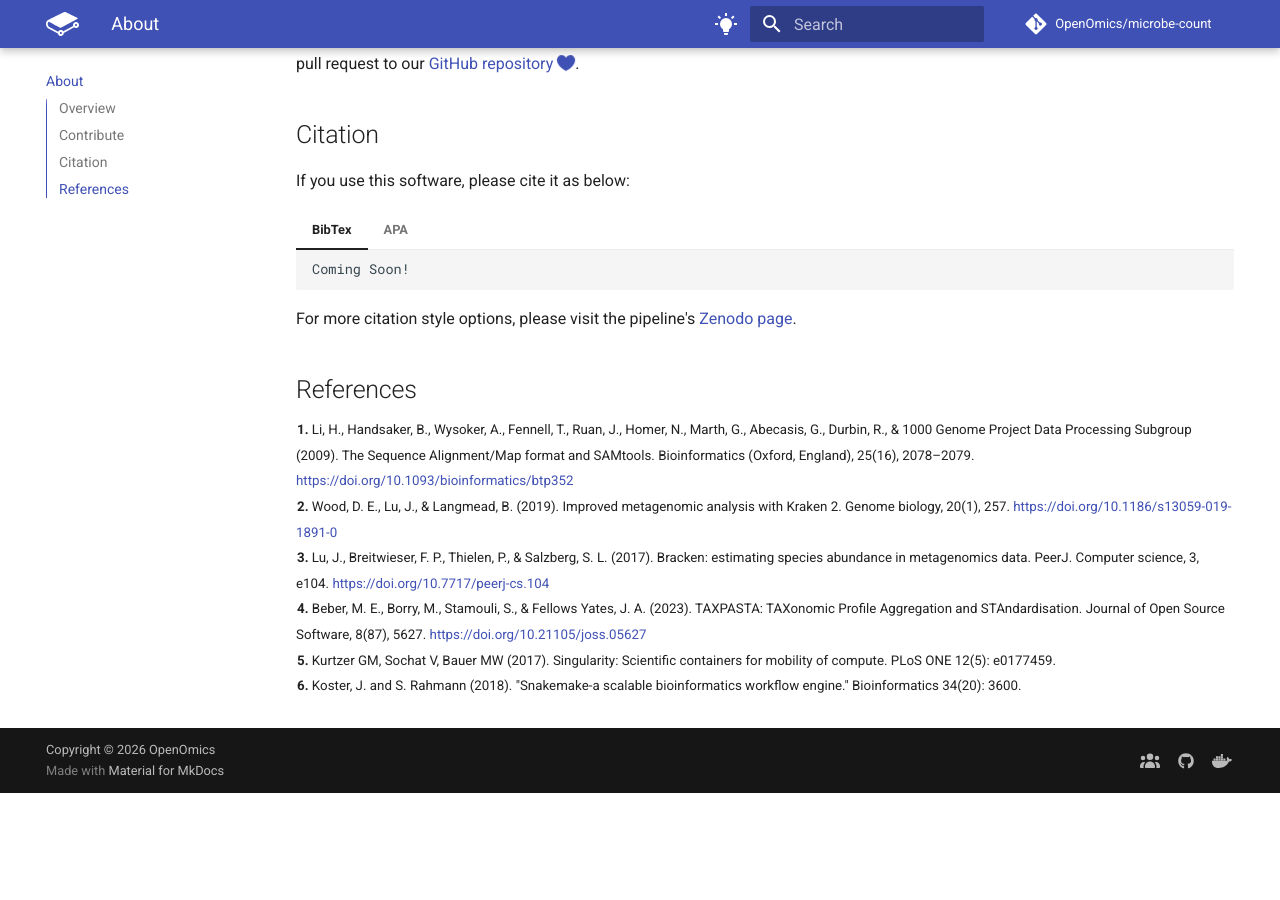
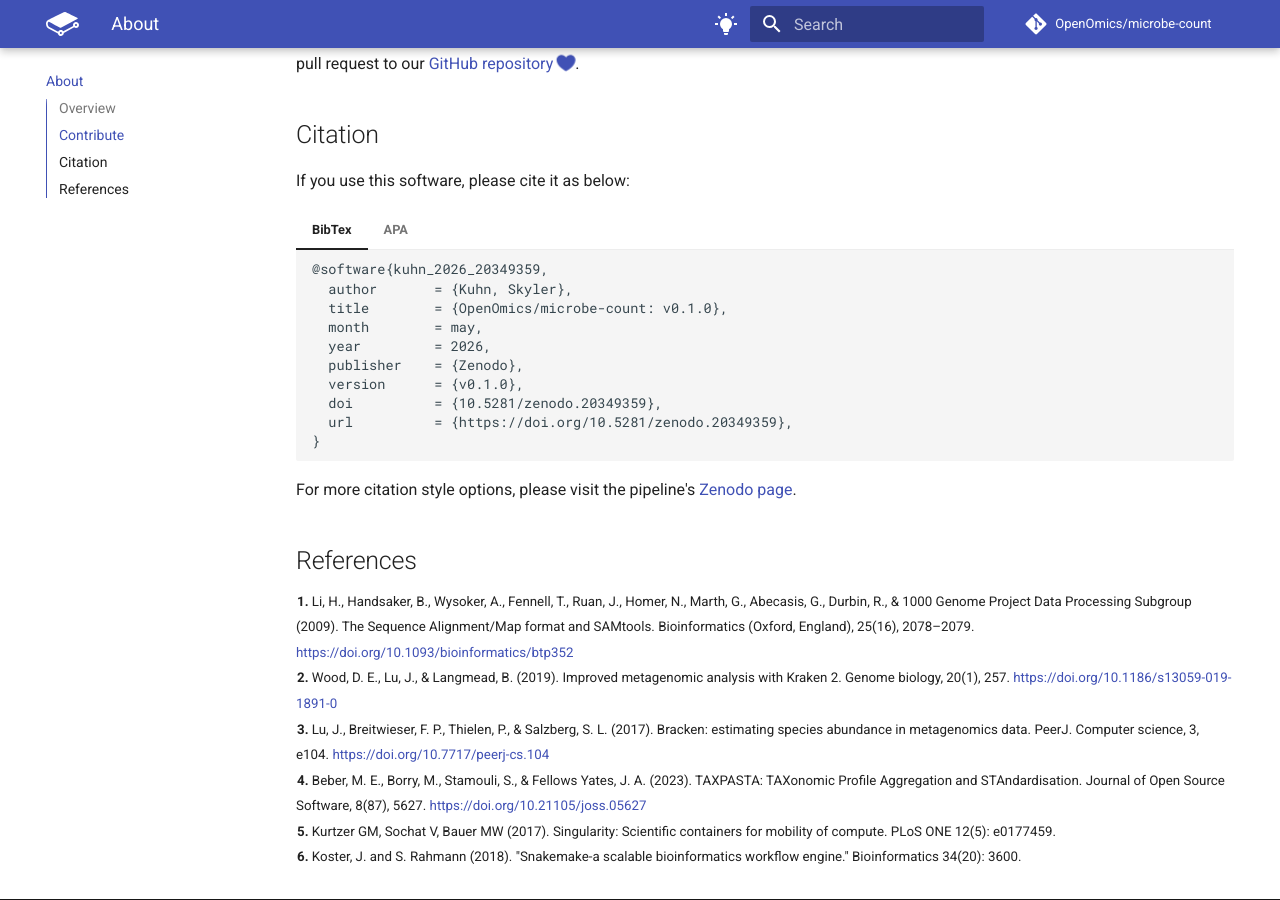
Before and after one commit to OpenOmics/microbe-count, an MkDocs documentation site: the page built from docs/index.md, in a window 1280 px wide and 900 px high, scrolled down 1308 px. Built offline with MkDocs 1.6.1 and Material for MkDocs 9.7.7, drawn with Linux system fonts in a browser that asks for light colours; comment, search, counter and statistics services are not loaded; the version menu is left out; before the commit the page ends 2101 px from its top, so only the background shows below that.

Commit message:
docs: adding zenodo DOI and citation information.

````diff
--- a/docs/index.md
+++ b/docs/index.md
@@ -3,6 +3,9 @@
   <h1 style="font-size: 250%">microbe-count 🔬</h1>
 
   <b><i>An awesome snakemake pipeline to quantify microbial composition</i></b><br>
+  <a href="https://doi.org/10.5281/zenodo.20349358">
+    <img src="https://zenodo.org/badge/DOI/10.5281/zenodo.20349358.svg" alt="DOI">
+  </a>
   <a href="https://github.com/OpenOmics/microbe-count/releases">
     <img alt="GitHub release" src="https://img.shields.io/github/v/release/OpenOmics/microbe-count?color=blue&include_prereleases">
   </a>
@@ -84,16 +87,25 @@
 === "BibTex"
 
     ```
-    Coming Soon!
+    @software{kuhn_2026_20349359,
+      author       = {Kuhn, Skyler},
+      title        = {OpenOmics/microbe-count: v0.1.0},
+      month        = may,
+      year         = 2026,
+      publisher    = {Zenodo},
+      version      = {v0.1.0},
+      doi          = {10.5281/zenodo.20349359},
+      url          = {https://doi.org/10.5281/zenodo.20349359},
+    }
     ```
 
 === "APA"
 
     ```
-    Coming Soon!
+    Kuhn, S. (2026). OpenOmics/microbe-count: v0.1.0 (v0.1.0). Zenodo. https://doi.org/10.5281/zenodo.20349359
     ```
 
-For more citation style options, please visit the pipeline's [Zenodo page](https://doi.org/).
+For more citation style options, please visit the pipeline's [Zenodo page](https://doi.org/10.5281/zenodo.20349358).
 
 
 ## References
````
Also changed, not shown: README.md (+12 -3 lines).
